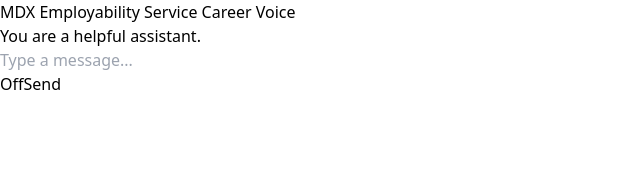
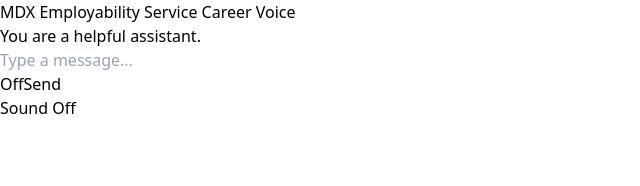
Before and after one commit to derecklhw/mdxEmployabilityServiceCareerVoice, a Vue app in the folder frontend/: page / in a window 1280 px wide. Shown: the top 186 px of the page, without its empty margins (0-640 px from the left). Built offline with nearby package versions, Linux system fonts and the light colour scheme.

Commit message:
feat: add sound button to execute speech synthesis

```diff
--- a/frontend/src/App.vue
+++ b/frontend/src/App.vue
@@ -1,6 +1,7 @@
 <script setup lang="ts">
 import ChatBox from './components/ChatBox.vue'
 import ChatsContainer from './components/ChatsContainer.vue';
+import SoundButton from './components/SoundButton.vue';
 </script>
 
 <template>
@@ -8,8 +9,5 @@
         <ChatsContainer class="flex-1 p-2 overflow-auto"/>
         <ChatBox/>
     </div>
+   <SoundButton/>
 </template>
-
-<style>
-
-</style>
--- /dev/null
+++ b/frontend/src/components/SoundButton.vue
@@ -0,0 +1,16 @@
+<template>
+     <div class="absolute bottom-8 left-8 cursor-pointer"  @click="toggleSound">
+        <span v-if="sound">Sound Off</span>
+        <span v-else>Sound On</span>
+    </div>
+</template>
+<script setup lang="ts">
+import { soundEnabled } from '../stores/settings';
+
+const sound = soundEnabled;
+
+const toggleSound = () => {
+  soundEnabled.value = !soundEnabled.value;
+};
+
+</script>
--- /dev/null
+++ b/frontend/src/stores/settings.ts
@@ -0,0 +1,3 @@
+import { useLocalStorage } from "@vueuse/core";
+
+export const soundEnabled = useLocalStorage<boolean>("soundEnabled", true);
```
